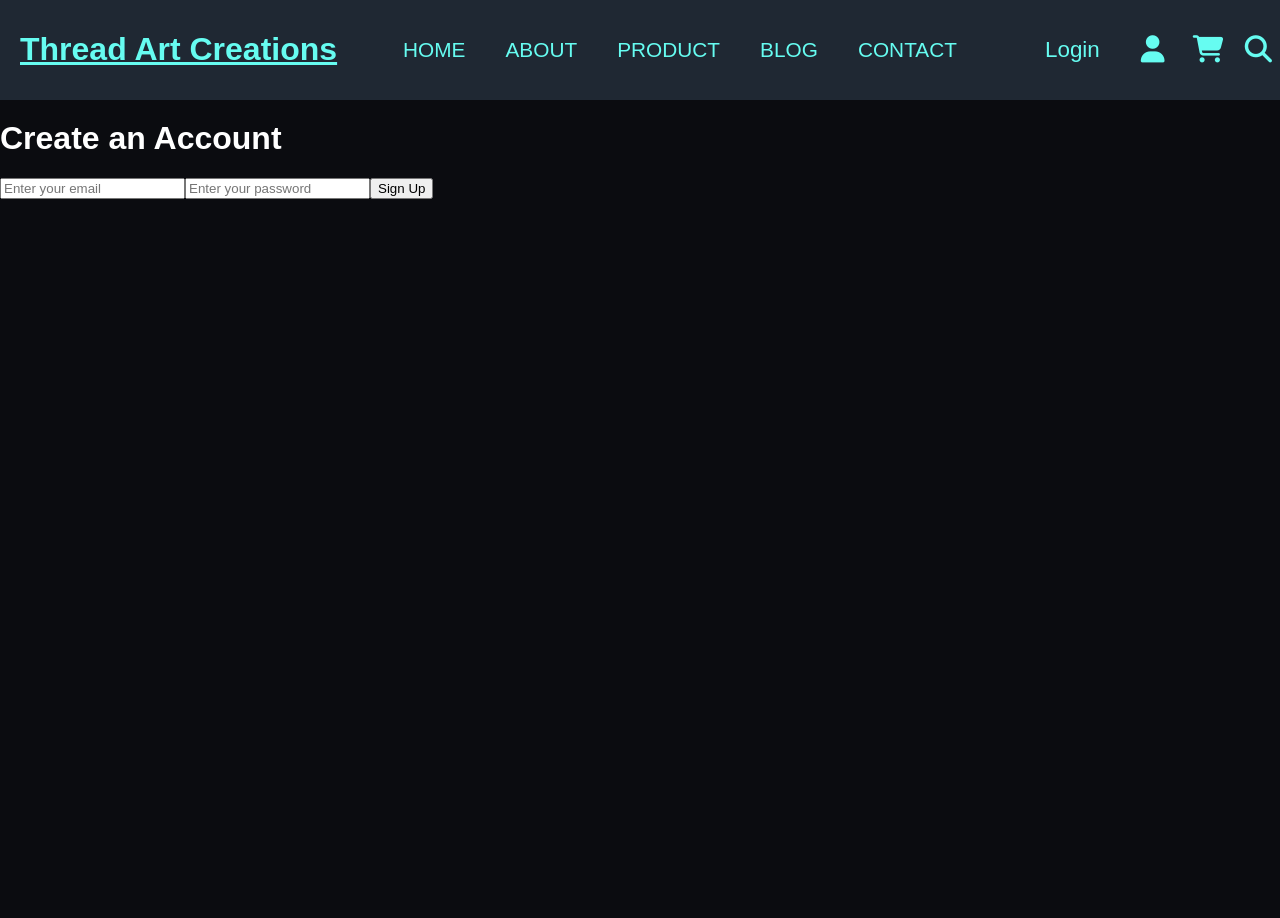
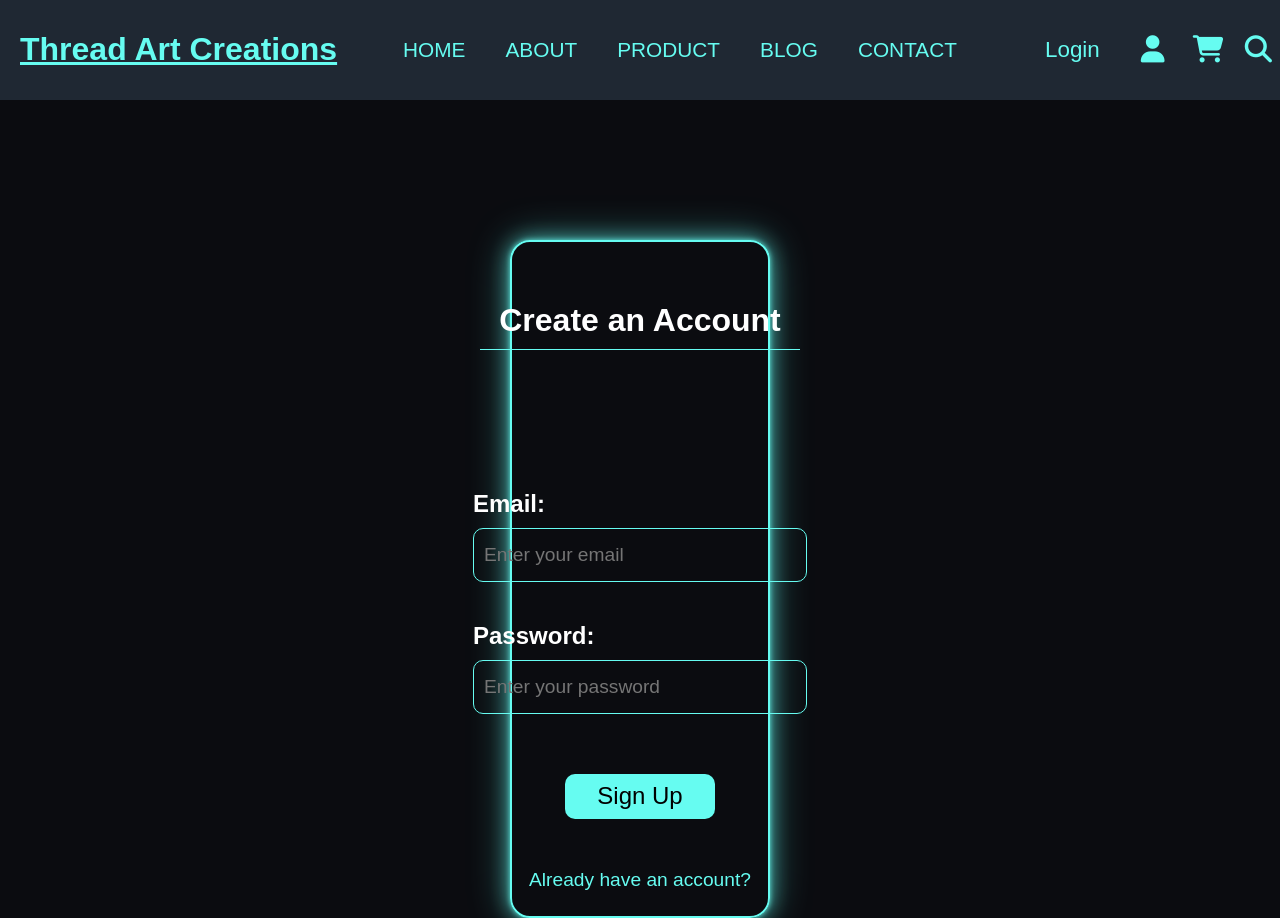
Before and after one commit to ivaylo-nikolov5/thread-art-creations, a React (Create React App) app: page /register in a window 1280 px wide. Before the commit the page ends 800 px from the top, so only its background shows below. Built offline with nearby package versions, Linux system fonts and the light colour scheme; no server answers.

Commit message:
Added the styles to the Sign up component

```diff
--- a/src/components/Auth/SignIn.jsx
+++ b/src/components/Auth/SignIn.jsx
@@ -51,7 +51,9 @@ const SignIn = () => {
                 </div>
 
                 <button type='submit' className='log-in-btn'>Log In</button>
+                <a href="/register" className='sign-up-redirect-link'>Don't have an account?</a>
             </form>
+
         </div>
     );
 };
--- a/src/components/Auth/SignUp.jsx
+++ b/src/components/Auth/SignUp.jsx
@@ -1,6 +1,7 @@
 import React, { useState } from 'react';
 
 import "../../styles/AuthStyles/sign-up.css"
+import "../../styles/AuthStyles/sign-in.css"
 import Header from '../HomePage/Header';
 import { createUserWithEmailAndPassword } from 'firebase/auth';
 
@@ -17,24 +18,35 @@ const SignUp = (props) => {
     };
 
     return (
-        <div className='sign-up-container'>
-            <Header auth={props.auth}/>
-            <form action="" onSubmit={signIn}>
-                <h1>Create an Account</h1>
+        <div className='sign-in-container'>
+            <Header />
+            <form action="" onSubmit={signIn} className='log-in-form'>
+                <h1 className='sign-up-form-title'>Create an Account</h1>
+
+                <div className='email-container'>
+                    <h2 className='inp-field-label'>Email:</h2>
                     <input
+                        className='email-inp'
                         type="email"
                         placeholder='Enter your email'
                         value={email}
                         onChange={(event) => setEmail(event.target.value)}
                     />
+                </div>
+
+                <div className='password-container'>
+                    <h2 className='inp-field-label'>Password:</h2>
                     <input
+                        className='password-inp'
                         type="password"
                         placeholder='Enter your password'
                         value={password}
                         onChange={(event) => setPassword(event.target.value)}
                     />
+                </div>
 
-                <button type='submit'>Sign Up</button>
+                <button type='submit' className='log-in-btn'>Sign Up</button>
+                <a href="/login" className='sign-up-redirect-link'>Already have an account?</a>
             </form>
         </div>
     );
--- a/src/pages/Home.jsx
+++ b/src/pages/Home.jsx
@@ -13,7 +13,7 @@ function Home() {
 
     return (
         <div>
-            <Header user={user}/>
+            <Header/>
 
             <HomeImageSlider />
 
@@ -21,7 +21,7 @@ function Home() {
 
             <Categories />
 
-            {!user && <SignUpDiv />}
+            <SignUpDiv />
 
             <CompanyInfo />
 
--- a/src/styles/AuthStyles/sign-in.css
+++ b/src/styles/AuthStyles/sign-in.css
@@ -74,3 +74,15 @@
               0 0 20px rgba(102, 252, 241, 0.6),
               0 0 40px rgba(102, 252, 241, 0.4);
 }
+
+.sign-up-redirect-link {
+    color: #66FCF1;
+    text-decoration: none;
+    text-align: center;
+    font-size: 1.2rem;
+    margin-bottom: 25px;
+}
+
+.sign-up-redirect-link:hover {
+    text-decoration: underline;
+}
--- a/src/styles/AuthStyles/sign-up.css
+++ b/src/styles/AuthStyles/sign-up.css
@@ -1,4 +1,8 @@
-.sign-up-container {
-    color: #fff;
-    margin-top: 120px;
+.sign-up-form-title {
+    text-align: center;
+    margin-top: 60px;
+    margin-bottom: 120px;
+    padding-bottom: 10px;
+    border-bottom: 1px solid #66FCF1;
+    width: 320px;
 }
```
Lines whose indentation alone changed are shown as unchanged.
